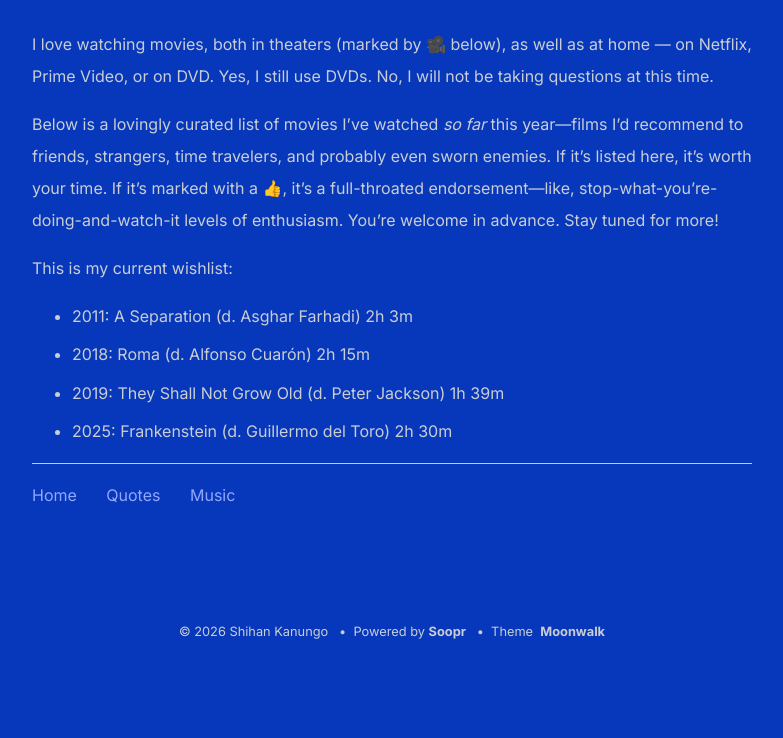
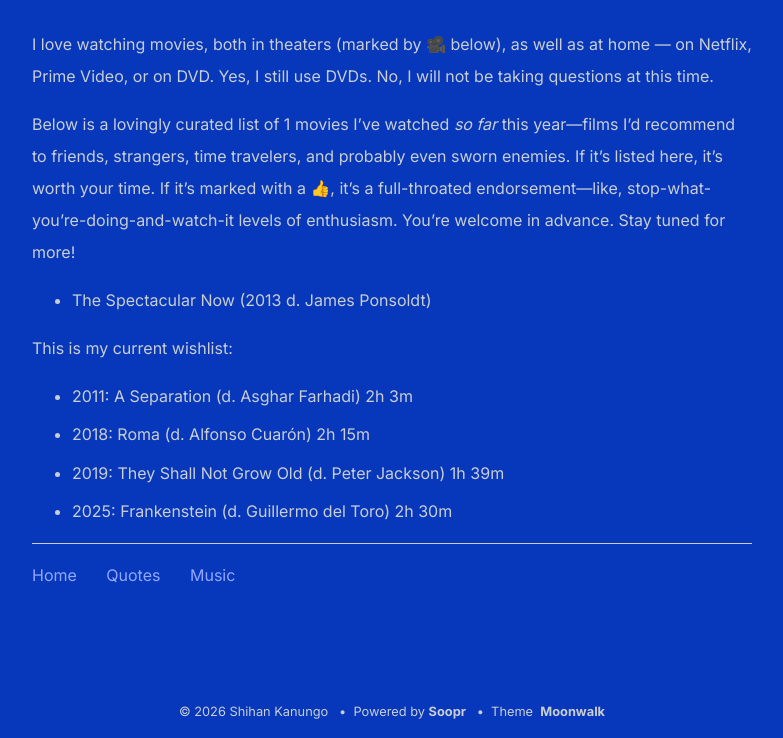
Before and after one commit to shihankanungo/shihankanungo.github.io, a Jekyll site: the page built from movies.md, in a window 1280 px wide. Shown: the part 996-1734 px from the top of the page, without its empty margins (248-1031 px from the left). Built offline with Jekyll 4.4.1, drawn with Linux system fonts in a browser that asks for light colours; before the commit the page ends 1654 px from its top, so only the background shows below that.

Commit message:
Update movies.md

```diff
--- a/movies.md
+++ b/movies.md
@@ -12,9 +12,9 @@
 <br>
 I love watching movies, both in theaters (marked by 🎥 below), as well as at home &mdash; on Netflix, Prime Video, or on DVD. Yes, I still use DVDs. No, I will not be taking questions at this time.
 
-Below is a lovingly curated list of movies I've watched *so far* this year&mdash;films I'd recommend to friends, strangers, time travelers, and probably even sworn enemies. If it’s listed here, it’s worth your time. If it’s marked with a 👍, it's a full-throated endorsement&mdash;like, stop-what-you're-doing-and-watch-it levels of enthusiasm. You're welcome in advance. Stay tuned for more!
+Below is a lovingly curated list of 1 movies I've watched *so far* this year&mdash;films I'd recommend to friends, strangers, time travelers, and probably even sworn enemies. If it’s listed here, it’s worth your time. If it’s marked with a 👍, it's a full-throated endorsement&mdash;like, stop-what-you're-doing-and-watch-it levels of enthusiasm. You're welcome in advance. Stay tuned for more!
 
-
+- The Spectacular Now (2013 d. James Ponsoldt)
 
 This is my current wishlist:
 
```
